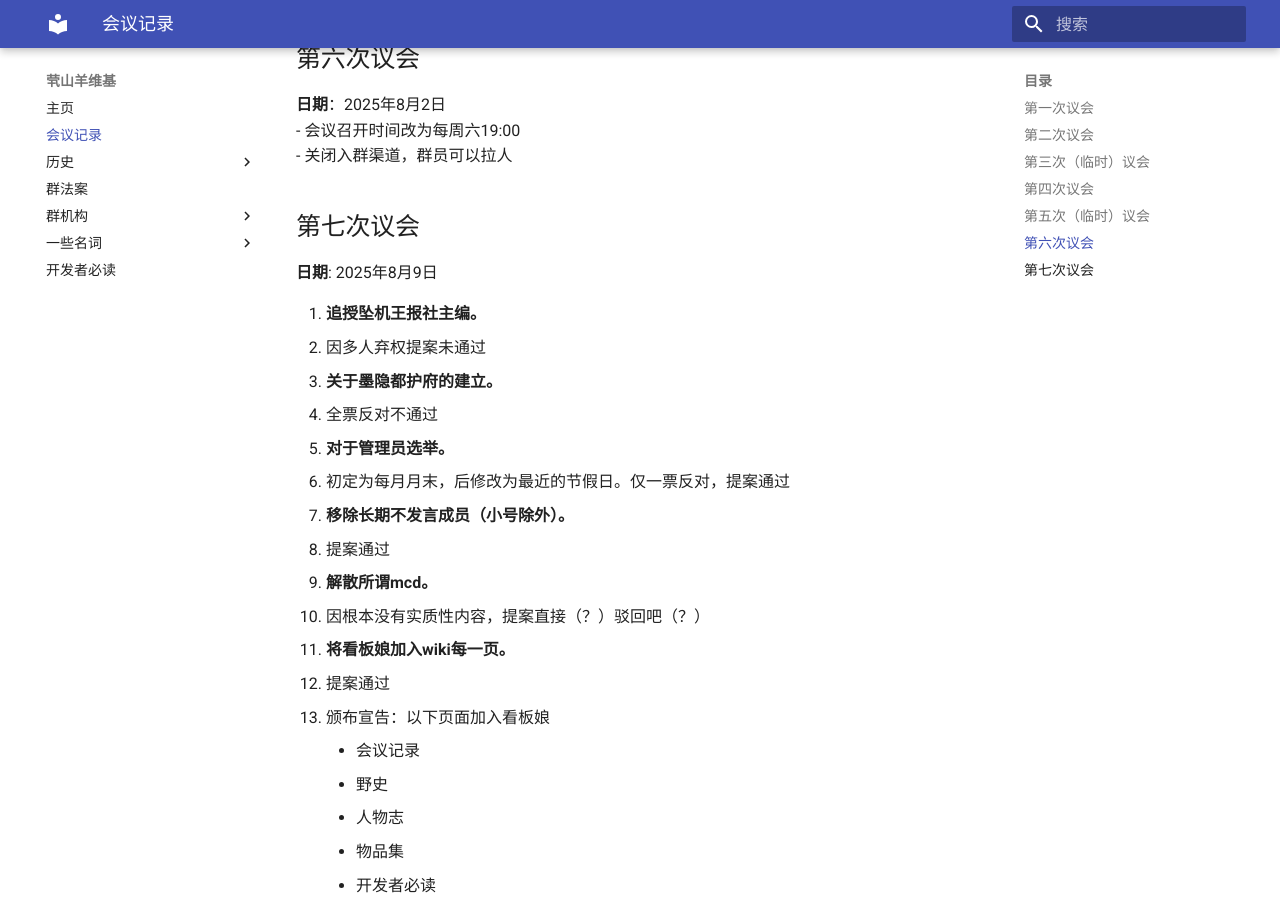
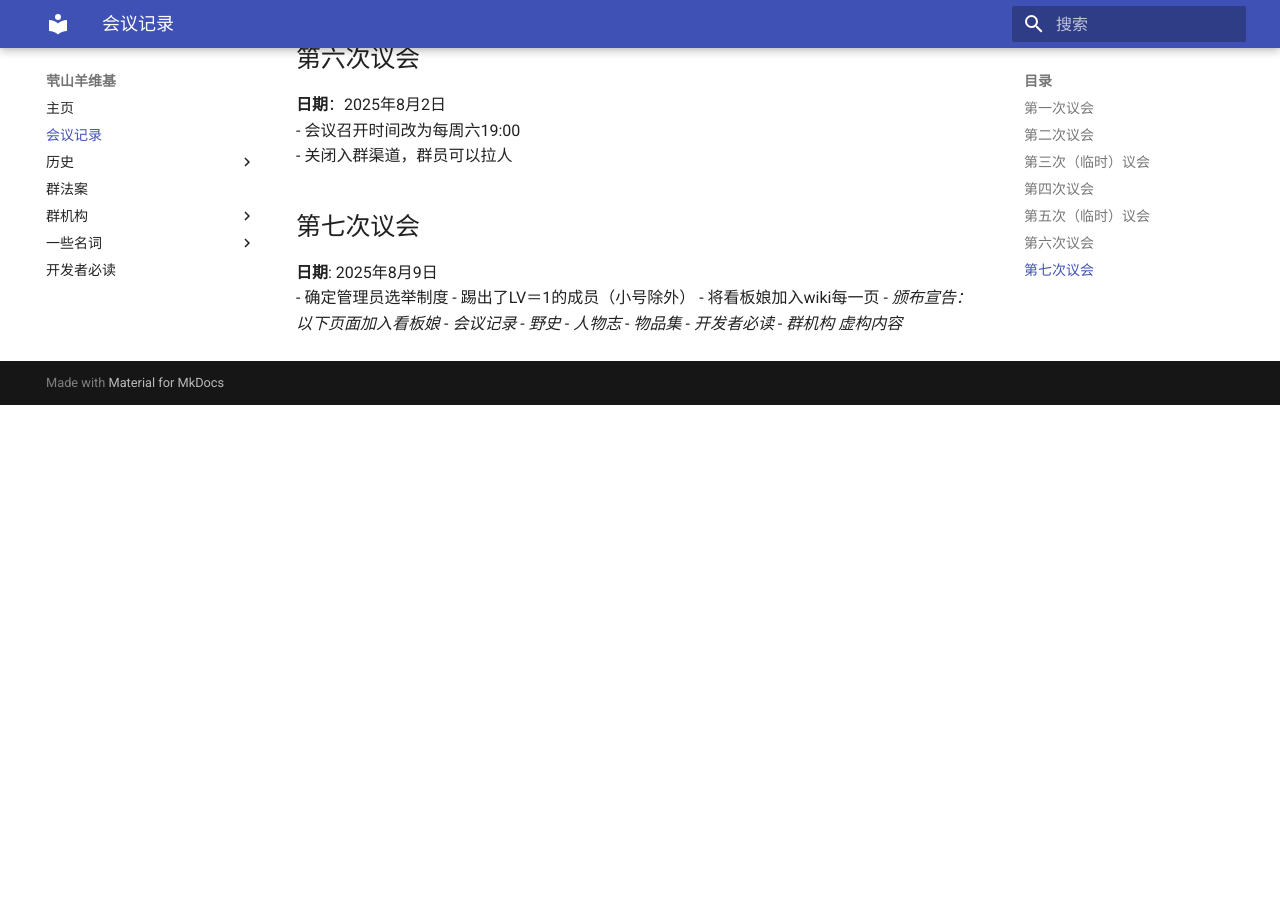
Before and after one commit to qqjldsy/GoatBook-Source, an MkDocs documentation site: the page built from docs/thing/meeting.md, in a window 1280 px wide and 900 px high, scrolled down 1003 px. Built offline with MkDocs 1.6.1 and Material for MkDocs 9.7.7, drawn with Linux system fonts in a browser that asks for light colours; comment, search, counter and statistics services are not loaded; after the commit the page ends 1408 px from its top, so only the background shows below that.

Commit message:
Update meeting.md

```diff
--- a/docs/thing/meeting.md
+++ b/docs/thing/meeting.md
@@ -33,31 +33,16 @@
 
 ## 第七次议会 {202589}
 **日期**: 2025年8月9日
-
-1. **追授坠机王报社主编。**
-   - 因多人弃权提案未通过
-
-2. **关于墨隐都护府的建立。**
-   - 全票反对不通过
-
-3. **对于管理员选举。**
-   - 初定为每月月末，后修改为最近的节假日。仅一票反对，提案通过
-
-4. **移除长期不发言成员（小号除外）。**
-   - 提案通过
-
-5. **解散所谓mcd。**
-   - 因根本没有实质性内容，提案直接（？）驳回吧（？）
-
-6. **将看板娘加入wiki每一页。**
-   - 提案通过
-   - 颁布宣告：以下页面加入看板娘
-     - 会议记录
-     - 野史
-     - 人物志
-     - 物品集
-     - 开发者必读
-     - 群机构
+- 确定管理员选举制度
+- 踢出了LV＝1的成员（小号除外）
+- 将看板娘加入wiki每一页
+   - *颁布宣告：以下页面加入看板娘*
+     - *会议记录*
+     - *野史*
+     - *人物志*
+     - *物品集*
+     - *开发者必读*
+     - *群机构*
 *虚构内容*
 
 
```
